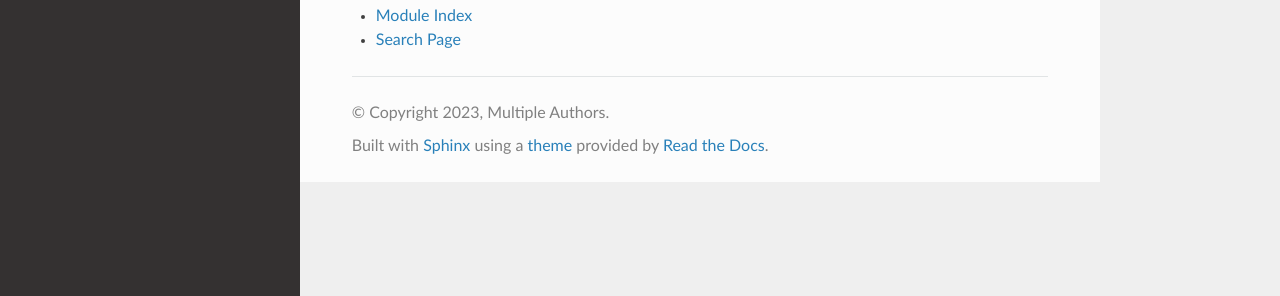
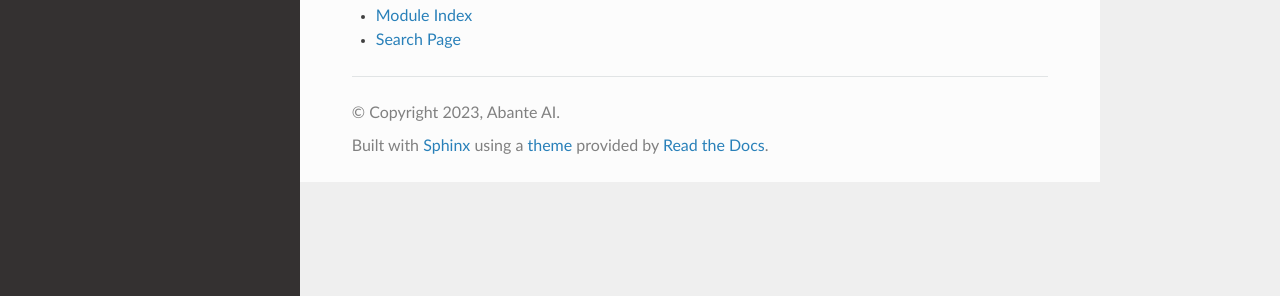
Before and after one commit to AbanteAI/mentat, a Sphinx documentation site: the page built from docs/source/index.rst, in a window 1280 px wide. Shown: the part 241-537 px from the top of the page. Built offline with Sphinx 7.4.7 and the Read the Docs theme 2.0.0, drawn with Linux system fonts in a browser that asks for light colours.

Commit message:
Fix the copyright

```diff
--- a/docs/source/conf.py
+++ b/docs/source/conf.py
@@ -10,7 +10,7 @@
 # https://www.sphinx-doc.org/en/master/usage/configuration.html#project-information
 
 project = "Mentat"
-copyright = "2023, Multiple Authors"
+copyright = "2023, Abante AI"
 author = "Multiple Authors"
 release = "1.0.6"
 
```
